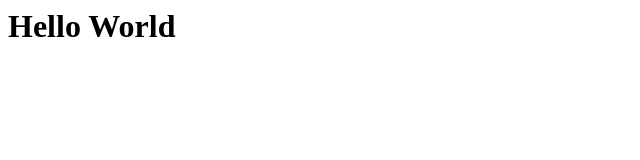
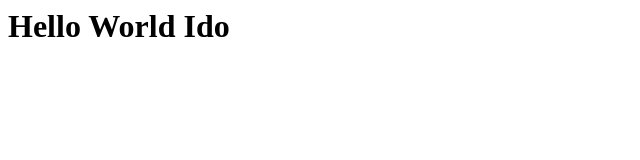
Before and after one commit to AlonCloudride/CM-Test, a plain HTML site: page index.html in a window 1280 px wide. Shown: the full height of the page, 0-640 px from the left. Drawn offline with Linux system fonts and the light colour scheme.

Commit message:
Update index.html

```diff
--- a/index.html
+++ b/index.html
@@ -2,6 +2,6 @@
  <head>
  </head>
  <body>
-   <h1>Hello World<h1>
+   <h1>Hello World Ido<h1>
  </body>
 </html>
```
